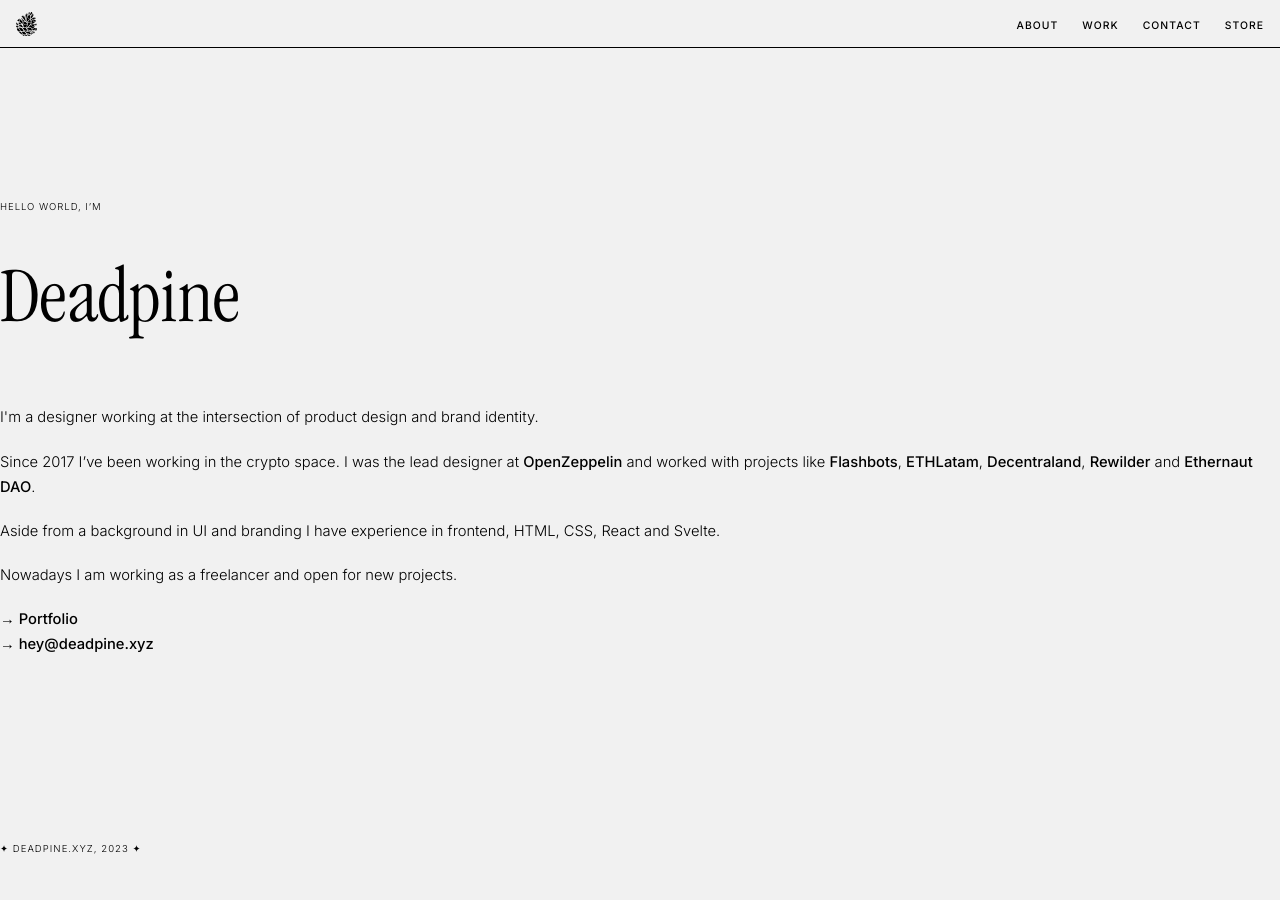
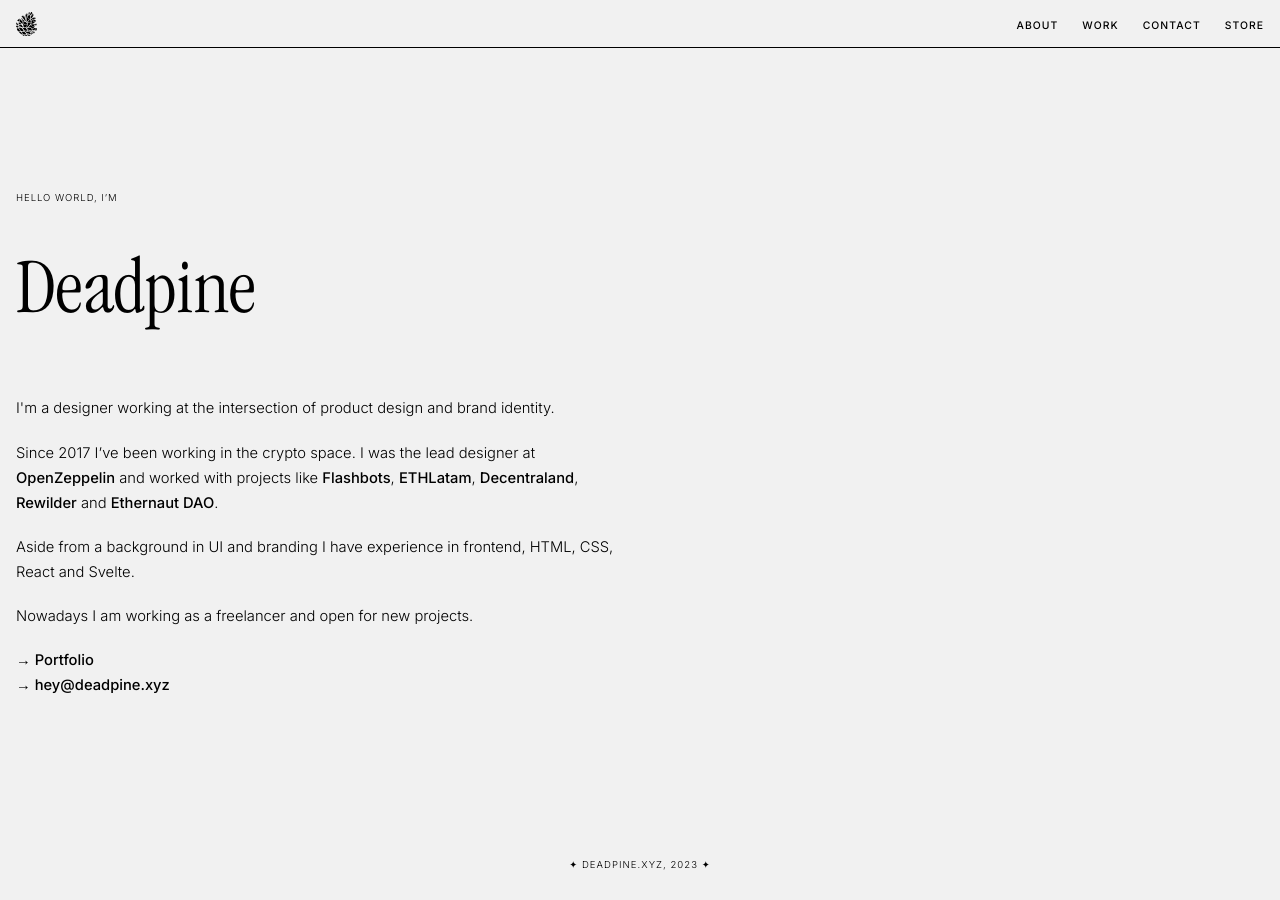
Before and after one commit to deadpine/deadpine.xyz, a Jekyll site: the page built from index.md, in a window 1280 px wide. Built offline with Jekyll 4.4.1, drawn with Linux system fonts in a browser that asks for light colours; some web fonts are replaced.

Commit message:
update styles

```diff
--- a/css/style.css
+++ b/css/style.css
@@ -28,9 +28,12 @@
   justify-content: space-between;
 }
 
-h1 {
+h1, h2, h3, h4 {
   font-family: 'ITC Garamond Std', serif;
   font-style: normal;
+}
+
+h1 {
   font-size: 5rem;
   margin-bottom: 2rem;
   font-weight: 300;
@@ -73,9 +76,14 @@
 footer {
   width: 100%;
   display: flex;
-  justify-content: space-between;
+  justify-content: center;
   flex-wrap: wrap;
-  padding: 1.5rem 0;
+  padding: .5rem 1rem;
+}
+
+.content {
+  padding: 1rem;
+  max-width: 50%;
 }
 
 /* NAV */
```
